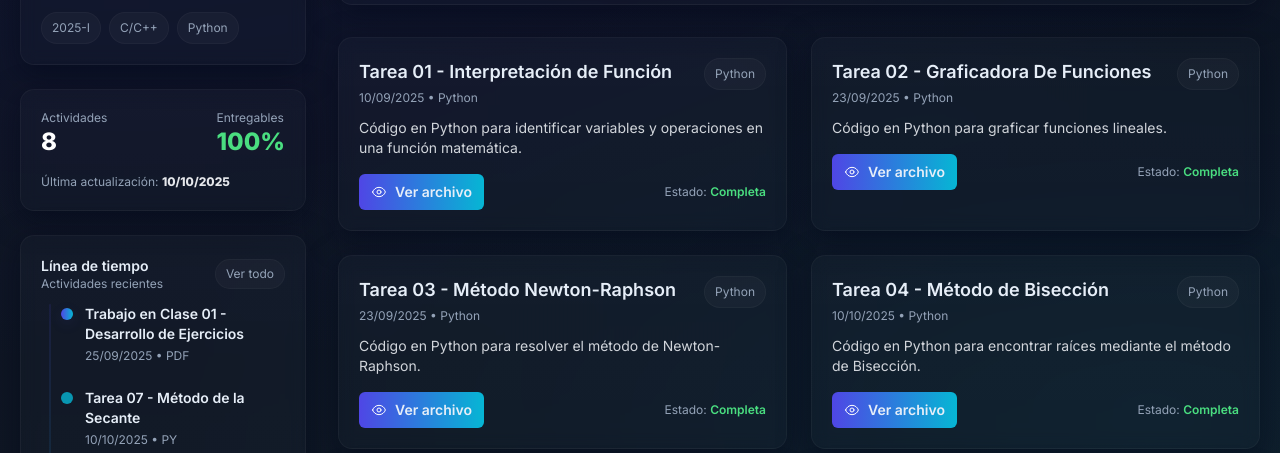
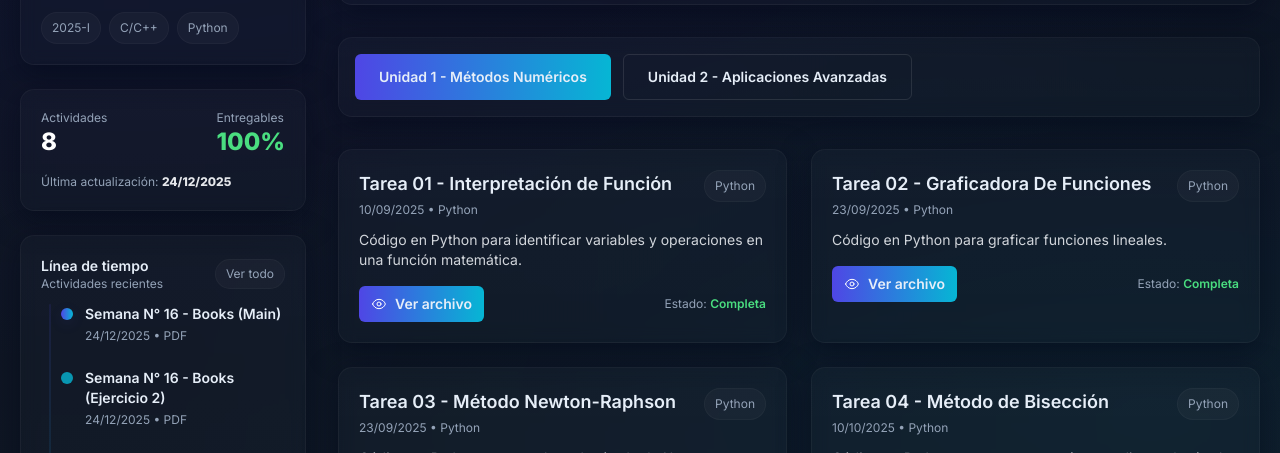
Before and after one commit to YairCoaguila/Programaci-n-Num-rica-, a plain HTML site: page index.html in a window 1280 px wide. Shown: the part 309-762 px from the top of the page. Drawn offline with nearby package versions, Linux system fonts and the light colour scheme.

Commit message:
unidad 2

````diff
--- a/index.html
+++ b/index.html
@@ -86,7 +86,6 @@
     }
     .enter.visible { opacity:1; transform: translateY(0) scale(1); }
 
-    /* Visor modal */
     #visor {
       backdrop-filter: blur(10px);
     }
@@ -164,7 +163,7 @@
         <div class="flex items-center justify-between">
           <div>
             <div class="text-xs text-[--muted]">Actividades</div>
-            <div class="text-2xl font-extrabold text-white" id="totalActividades">8</div>
+            <div class="text-2xl font-extrabold text-white" id="totalActividades">18</div>
           </div>
           <div>
             <div class="text-xs text-[--muted]">Entregables</div>
@@ -173,7 +172,7 @@
         </div>
 
         <div class="mt-4 text-xs text-[--muted]">
-          Última actualización: <strong class="text-gray-200">10/10/2025</strong>
+          Última actualización: <strong class="text-gray-200">24/12/2025</strong>
         </div>
       </div>
 
@@ -225,6 +224,18 @@
               <option value="pdf">PDF</option>
             </select>
           </div>
+        </div>
+      </div>
+
+      <!-- Unit Tabs -->
+      <div class="card p-4 enter">
+        <div class="flex gap-3">
+          <button id="unidad1Btn" onclick="cambiarUnidad(1)" class="px-6 py-3 rounded-md text-sm font-semibold transition-all" style="background:linear-gradient(90deg,var(--accent-start),var(--accent-end));">
+            Unidad 1 - Métodos Numéricos
+          </button>
+          <button id="unidad2Btn" onclick="cambiarUnidad(2)" class="px-6 py-3 rounded-md text-sm font-semibold transition-all bg-transparent border border-white/10">
+            Unidad 2 - Aplicaciones Avanzadas
+          </button>
         </div>
       </div>
 
@@ -292,8 +303,7 @@
 
   <!-- SCRIPTS -->
   <script>
-    // Datos de tareas desde GitHub
-    const tareas = [
+    const tareasUnidad1 = [
       {
         titulo: "Tarea 01 - Interpretación de Función",
         descripcion: "Código en Python para identificar variables y operaciones en una función matemática.",
@@ -352,7 +362,81 @@
       }
     ];
 
-    // Cargar tareas dinámicamente
+    const tareasUnidad2 = [
+      {
+        titulo: "Semana N° 9 - Gradientes",
+        descripcion: "Código en R de comparación de gradientes.",
+        fecha: "15/11/2025",
+        tipo: "pdf",
+        archivo: "https://raw.githubusercontent.com/YairCoaguila/Programaci-n-Num-rica-/main/Unidad%202/1%20-%20CODIGO%20EN%20R%20DE%20COMPARACION.pdf"
+      },
+      {
+        titulo: "Semana N° 10 - Aplicaciones",
+        descripcion: "Ejercicios de aplicaciones numéricas.",
+        fecha: "22/11/2025",
+        tipo: "pdf",
+        archivo: "https://raw.githubusercontent.com/YairCoaguila/Programaci-n-Num-rica-/main/Unidad%202/Ejercicios.pdf"
+      },
+      {
+        titulo: "Semana N° 11 - Diferenciación Numérica",
+        descripcion: "Documento sobre diferenciación numérica.",
+        fecha: "29/11/2025",
+        tipo: "pdf",
+        archivo: "https://raw.githubusercontent.com/YairCoaguila/Programaci-n-Num-rica-/main/Unidad%202/diferenciacion_num.pdf"
+      },
+      {
+        titulo: "Semana N° 12 - Interpolación Numérica",
+        descripcion: "Interpolación Numérica y aplicaciones.",
+        fecha: "06/12/2025",
+        tipo: "pdf",
+        archivo: "https://raw.githubusercontent.com/YairCoaguila/Programaci-n-Num-rica-/main/Unidad%202/3%20-%20Interpolacion%20Num%C3%A9rica%20_y.pdf"
+      },
+      {
+        titulo: "Semana N° 13 - Aplicaciones (Supervivencia)",
+        descripcion: "Análisis de supervivencia con métodos numéricos.",
+        fecha: "13/12/2025",
+        tipo: "pdf",
+        archivo: "https://raw.githubusercontent.com/YairCoaguila/Programaci-n-Num-rica-/main/Unidad%202/Supervivencia.pdf"
+      },
+      {
+        titulo: "Semana N° 14 - Eigen Values",
+        descripcion: "Valores propios y aplicación YAPE.",
+        fecha: "20/12/2025",
+        tipo: "pdf",
+        archivo: "https://raw.githubusercontent.com/YairCoaguila/Programaci-n-Num-rica-/main/Unidad%202/YAPE.pdf"
+      },
+      {
+        titulo: "Semana N° 15 - Introducción a Markov",
+        descripcion: "Cadenas de Markov - Póster explicativo.",
+        fecha: "22/12/2025",
+        tipo: "pdf",
+        archivo: "https://raw.githubusercontent.com/YairCoaguila/Programaci-n-Num-rica-/main/Unidad%202/poster.pdf"
+      },
+      {
+        titulo: "Semana N° 16 - Books (Ejercicio 1)",
+        descripcion: "Ejercicio práctico 1.",
+        fecha: "24/12/2025",
+        tipo: "pdf",
+        archivo: "https://raw.githubusercontent.com/YairCoaguila/Programaci-n-Num-rica-/main/Unidad%202/Ejercicio_1_practica.pdf"
+      },
+      {
+        titulo: "Semana N° 16 - Books (Ejercicio 2)",
+        descripcion: "Ejercicio práctico 2.",
+        fecha: "24/12/2025",
+        tipo: "pdf",
+        archivo: "https://raw.githubusercontent.com/YairCoaguila/Programaci-n-Num-rica-/main/Unidad%202/ejercicio%202%20practi.pdf"
+      },
+      {
+        titulo: "Semana N° 16 - Books (Main)",
+        descripcion: "Documento principal de libros recomendados.",
+        fecha: "24/12/2025",
+        tipo: "pdf",
+        archivo: "https://raw.githubusercontent.com/YairCoaguila/Programaci-n-Num-rica-/main/Unidad%202/main.pdf"
+      }
+    ];
+
+    let unidadActual = 1;
+    let tareas = tareasUnidad1;
     const grid = document.getElementById('activitiesGrid');
     const totalActividades = document.getElementById('totalActividades');
     const timelineContainer = document.getElementById('timelineContainer');
@@ -367,7 +451,7 @@
         article.setAttribute('data-type', t.tipo);
 
         const tipoBadge = t.tipo === 'py' ? 'Python' : 'PDF';
-        const estado = i < 7 ? '<span class="text-green-400 font-semibold">Completa</span>' : '<span class="text-yellow-400 font-semibold">Revisar</span>';
+        const estado = '<span class="text-green-400 font-semibold">Completa</span>';
 
         article.innerHTML = `
           <div class="flex items-start justify-between gap-3">
@@ -377,9 +461,7 @@
             </div>
             <div class="pill">${tipoBadge}</div>
           </div>
-
           <p class="mt-3 text-sm text-gray-300">${t.descripcion}</p>
-
           <div class="mt-4 flex items-center justify-between">
             <button onclick="abrirVisor(${i})" class="text-sm font-semibold px-3 py-2 rounded-md inline-flex items-center gap-2" style="background:linear-gradient(90deg,var(--accent-start),var(--accent-end));">
               <svg xmlns="http://www.w3.org/2000/svg" class="w-4 h-4" fill="none" viewBox="0 0 24 24" stroke="white" stroke-width="1.5">
@@ -396,9 +478,9 @@
         setTimeout(() => article.classList.add('visible'), 80 * i);
       });
 
-      // Actualizar timeline con últimas 3 tareas
       timelineContainer.innerHTML = '';
-      tareas.slice(-3).reverse().forEach((t, i) => {
+      const ultimasTareas = [...tareasUnidad1, ...tareasUnidad2].slice(-3).reverse();
+      ultimasTareas.forEach((t, i) => {
         const div = document.createElement('div');
         div.className = 'mb-6 relative pl-6';
         const color = i === 0 ? 'background:linear-gradient(90deg,var(--accent-start),var(--accent-end)); box-shadow:0 4px 14px rgba(79,70,229,0.12)' :
@@ -412,7 +494,29 @@
       });
     }
 
-    // Visor de archivos
+    function cambiarUnidad(unidad) {
+      unidadActual = unidad;
+      tareas = unidad === 1 ? tareasUnidad1 : tareasUnidad2;
+
+      const btn1 = document.getElementById('unidad1Btn');
+      const btn2 = document.getElementById('unidad2Btn');
+
+      if(unidad === 1) {
+        btn1.style.background = 'linear-gradient(90deg,var(--accent-start),var(--accent-end))';
+        btn1.style.border = 'none';
+        btn2.style.background = 'transparent';
+        btn2.style.border = '1px solid rgba(255,255,255,0.1)';
+      } else {
+        btn2.style.background = 'linear-gradient(90deg,var(--accent-start),var(--accent-end))';
+        btn2.style.border = 'none';
+        btn1.style.background = 'transparent';
+        btn1.style.border = '1px solid rgba(255,255,255,0.1)';
+      }
+
+      cargarTareas();
+      items = Array.from(grid.querySelectorAll('article'));
+    }
+
     const visor = document.getElementById('visor');
     const visorTitulo = document.getElementById('visorTitulo');
     const visorContenido = document.getElementById('visorContenido');
@@ -421,7 +525,6 @@
       const t = tareas[i];
       visorTitulo.textContent = t.titulo;
 visorContenido.innerHTML = '';
-
   if (t.tipo === 'pdf') {
     const iframe = document.createElement('iframe');
     iframe.src = 'https://docs.google.com/gview?url=' + encodeURIComponent(t.archivo) + '&embedded=true';
@@ -448,12 +551,10 @@
   visorContenido.innerHTML = '';
 }
 
-    // Entrada animada
 document.querySelectorAll('.enter').forEach((el, i) => {
   setTimeout(() => el.classList.add('visible'), 80 * i);
 });
 
-    // THEME TOGGLE
 const themeBtn = document.getElementById('themeBtn');
 const themeIcon = document.getElementById('themeIcon');
 let dark = true;
@@ -481,7 +582,6 @@
   }
 });
 
-    // SEARCH + FILTER
 const search = document.getElementById('search');
 const filter = document.getElementById('filter');
 let items = [];
@@ -510,16 +610,15 @@
 search.addEventListener('input', applyFilters);
 filter.addEventListener('change', applyFilters);
 
-    // Contact form
 document.getElementById('contactForm').addEventListener('submit', (e) => {
   e.preventDefault();
   alert('Gracias — mensaje preparado. (Este formulario no envía sin backend.)');
   e.target.reset();
 });
 
-    // Inicializar
 cargarTareas();
 items = Array.from(grid.querySelectorAll('article'));
   </script>
 </body>
 </html>
+```
````
Lines whose indentation alone changed are shown as unchanged.
